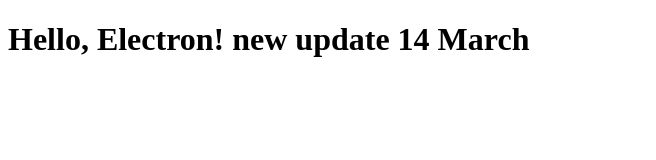
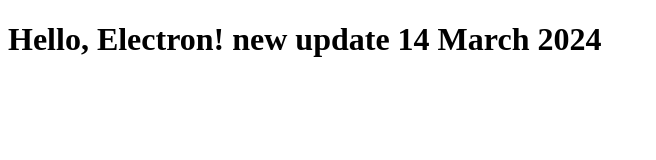
Before and after one commit to surajk09/electron-github-app, an Electron app: page index.html in a window 800 px wide. Shown: the whole page, without its empty margins (0-656 px from the left). Drawn offline with Linux system fonts and the light colour scheme.

Commit message:
new data update

```diff
--- a/index.html
+++ b/index.html
@@ -4,6 +4,6 @@
   <title>Electron GitHub App</title>
 </head>
 <body>
-  <h1>Hello, Electron! new update 14 March</h1>
+  <h1>Hello, Electron! new update 14 March 2024</h1>
 </body>
 </html>
```
